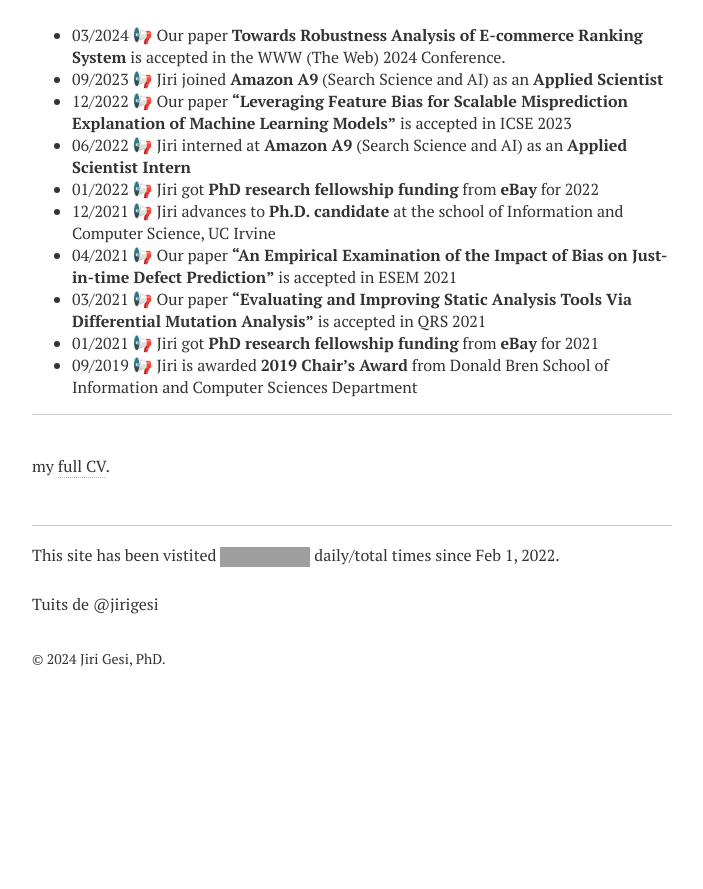
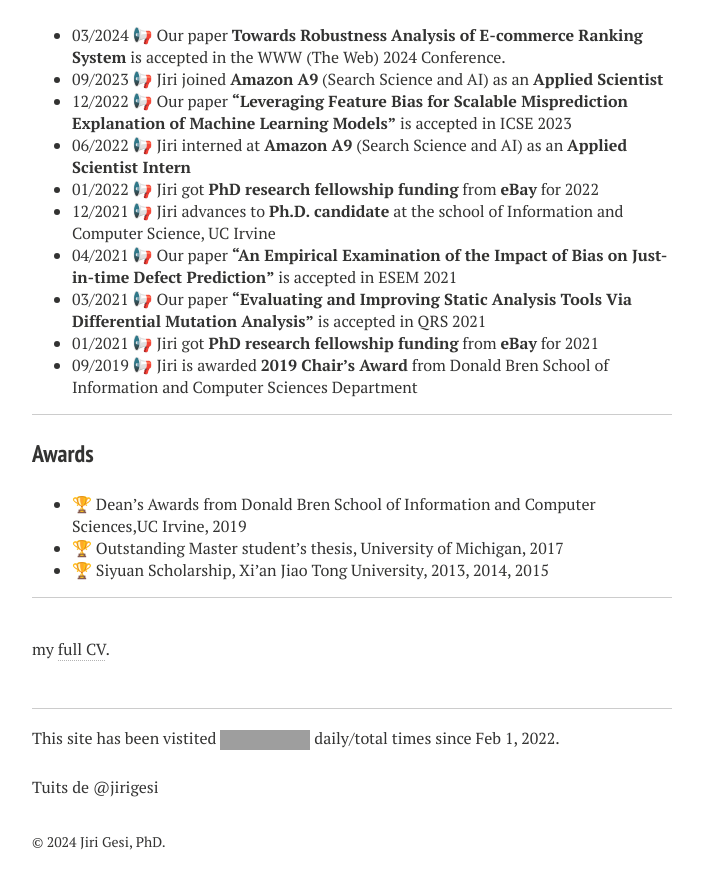
Before and after one commit to Jirigesi/Jirigesi.github.io, a Jekyll site: the page built from index.md, in a window 1280 px wide and 900 px high, scrolled down 1379 px. Shown: the top 889 px of the window, without its empty margins (288-991 px from the left). Built offline with Jekyll 4.4.1, drawn with Linux system fonts in a browser that asks for light colours; nearby versions of some CDN libraries; comment, search, counter and statistics services are not loaded; before the commit the page ends 2096 px from its top, so only the background shows below that; grey boxes are pictures that could not be loaded.

Commit message:
Update index.md

```diff
--- a/index.md
+++ b/index.md
@@ -63,7 +63,13 @@ My team at Amazon Science is researching how to train large natural language und
 - 09/2019 📢 Jiri is awarded **2019 Chair’s Award** from Donald Bren School of Information and Computer Sciences Department
 
 ---
+### Awards
 
+- 🏆 Dean's Awards from Donald Bren School of Information and Computer Sciences,UC Irvine,  2019
+- 🏆 Outstanding Master student's thesis, University of Michigan, 2017
+- 🏆 Siyuan Scholarship, Xi’an Jiao Tong University, 2013, 2014, 2015
+
+---
 <br />
 
 my <a href="https://github.com/Jirigesi/Jirigesi.github.io/blob/master/CV.pdf">full CV</a>.
```
